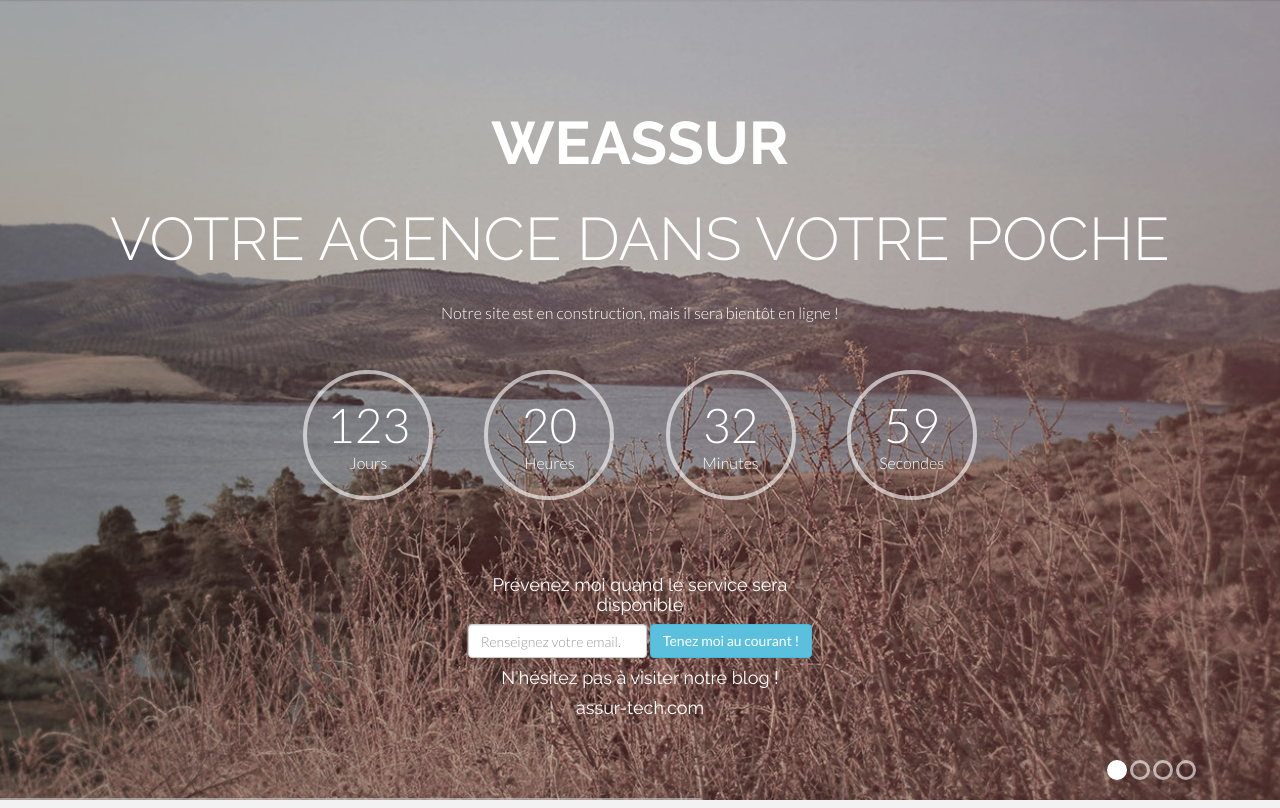
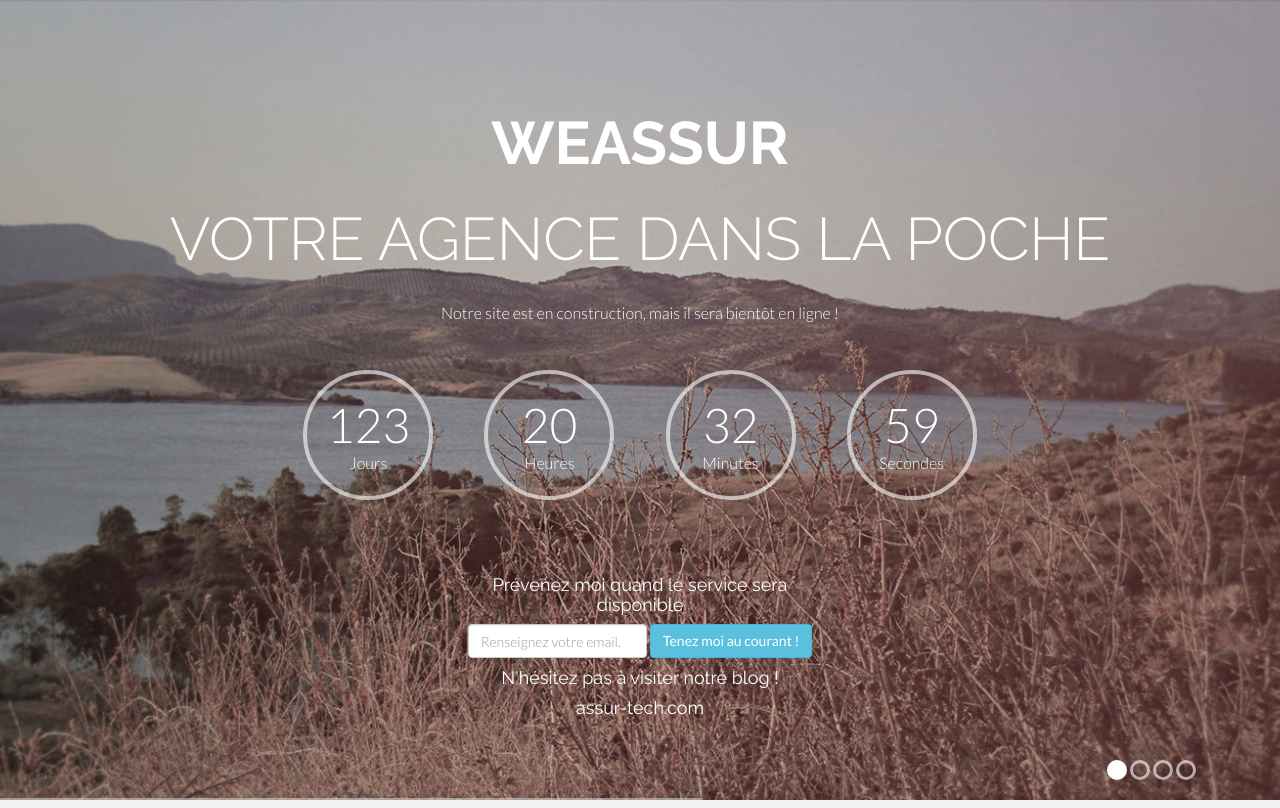
Before and after one commit to Thibaut-Fatus/landing, a website: page Theme/index.html in a window 1280 px wide. Drawn offline with Linux system fonts and the light colour scheme.

Commit message:
votre -> la

```diff
--- a/Theme/index.html
+++ b/Theme/index.html
@@ -36,7 +36,7 @@
             <header>
                 <!-- HEADLINE -->
                 <h1 data-animated="GoIn"><b>WeAssur</b></h1>
-                <h1 data-animated="GoIn">Votre agence dans votre poche</h1>
+                <h1 data-animated="GoIn">Votre agence dans la poche</h1>
             </header>
             <!-- START TIMER -->
             <div id="timer" data-animated="FadeIn">
```
